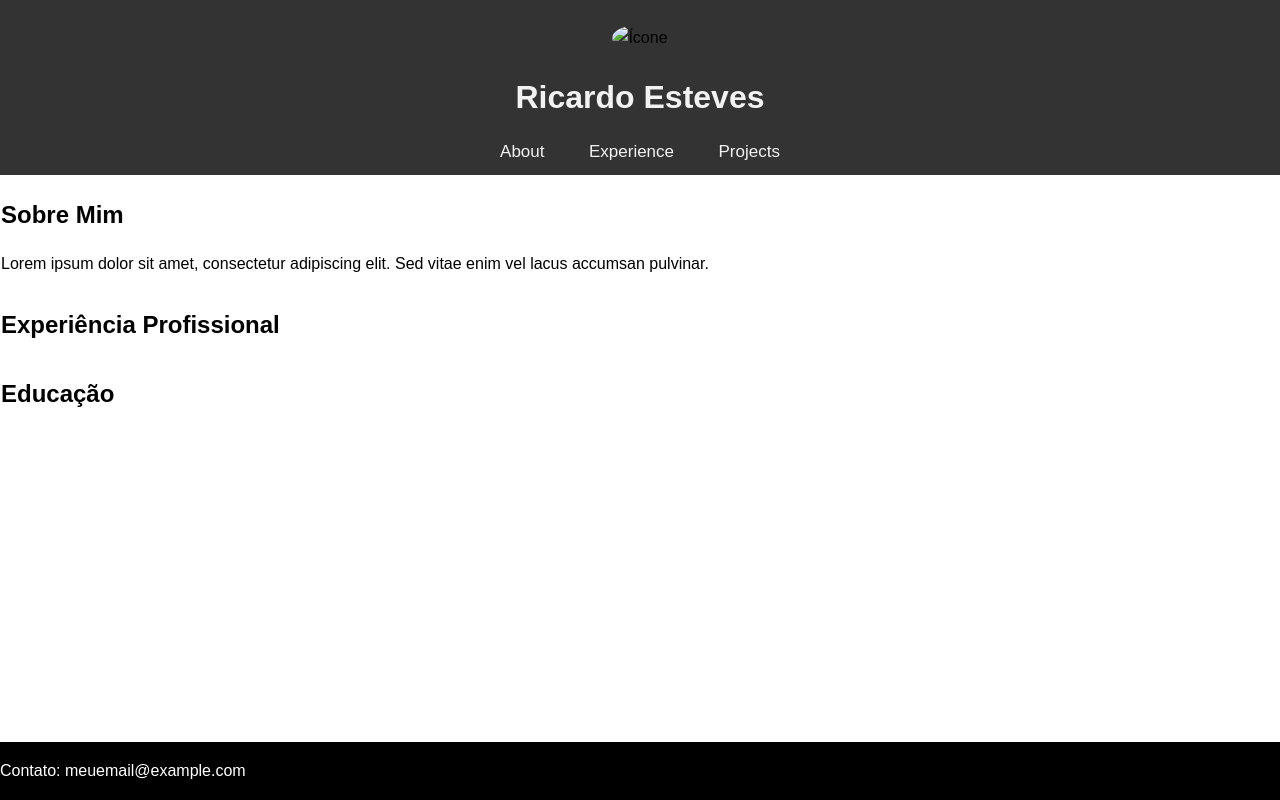
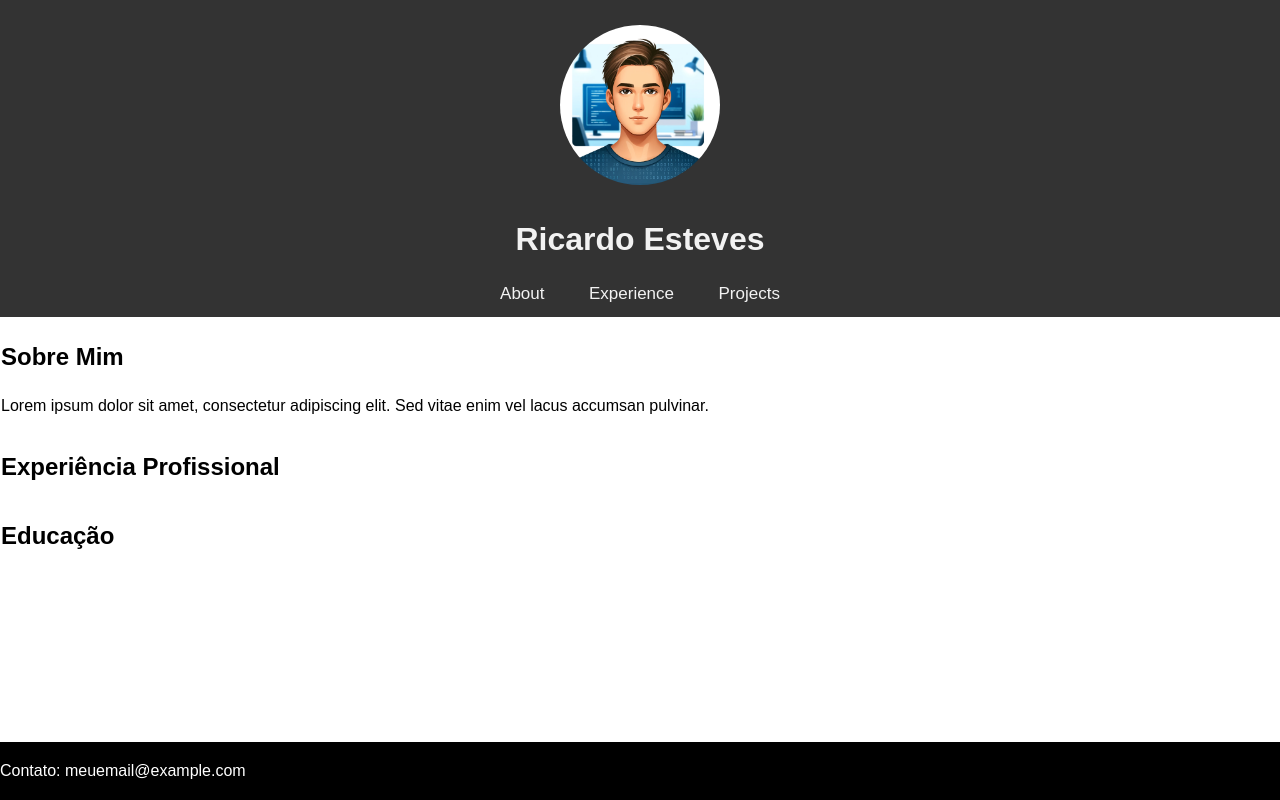
Before and after one commit to Ricardo66Esteves/Esteves_Blog, a plain HTML site: page index.html in a window 1280 px wide. Drawn offline with Linux system fonts and the light colour scheme.

Commit message:
updated image path

```diff
--- a/index.html
+++ b/index.html
@@ -9,7 +9,7 @@
 <body>
 
 <div class="topvar">
-	<img src="2.png" alt="Ícone" class="icon">
+	<img src="imgs/2.png" alt="Ícone" class="icon">
 	<h1 class="name">Ricardo Esteves</h1>
 	<nav>
 		<ul>
```
